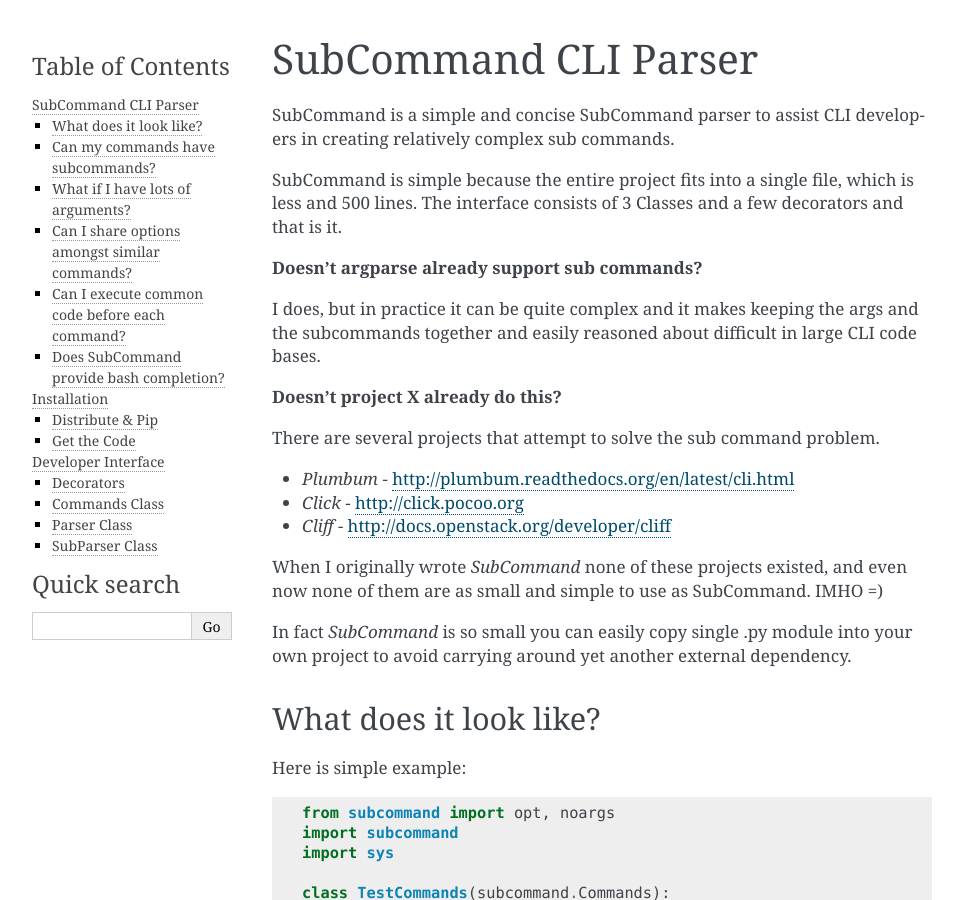
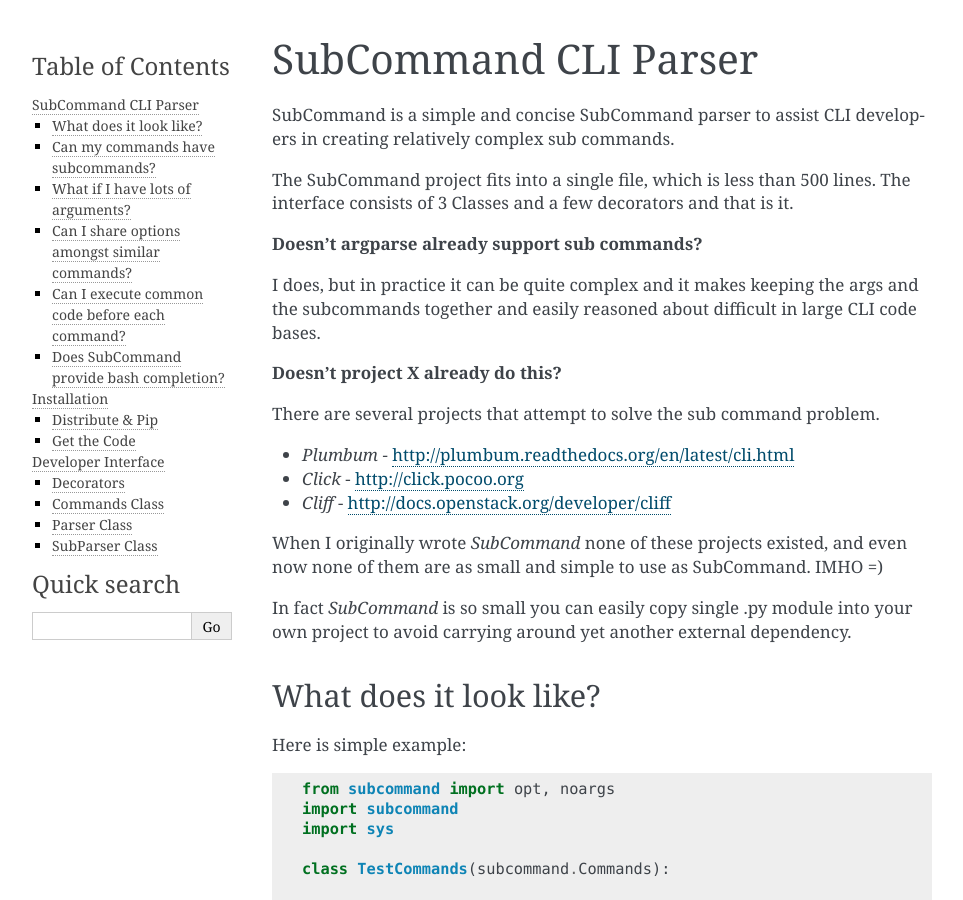
Before and after one commit to thrawn01/subcommand, a Sphinx documentation site: the page built from docs/index.rst, in a window 1280 px wide and 900 px high. Shown: the whole window, without its empty margins (148-1111 px from the left). Built offline with Sphinx 7.4.7, drawn with Linux system fonts in a browser that asks for light colours.

```diff
--- a/docs/index.rst
+++ b/docs/index.rst
@@ -7,9 +7,8 @@ SubCommand CLI Parser
 SubCommand is a simple and concise SubCommand parser to assist CLI developers
 in creating relatively complex sub commands.
 
-SubCommand is simple because the entire project fits into a single file, which
-is less and 500 lines. The interface consists of 3 Classes and a few decorators
-and that is it.
+The SubCommand project fits into a single file, which is less than 500 lines.
+The interface consists of 3 Classes and a few decorators and that is it.
 
 **Doesn't argparse already support sub commands?**
 
```
Also changed, not shown: README.md (+2 -3 lines).
